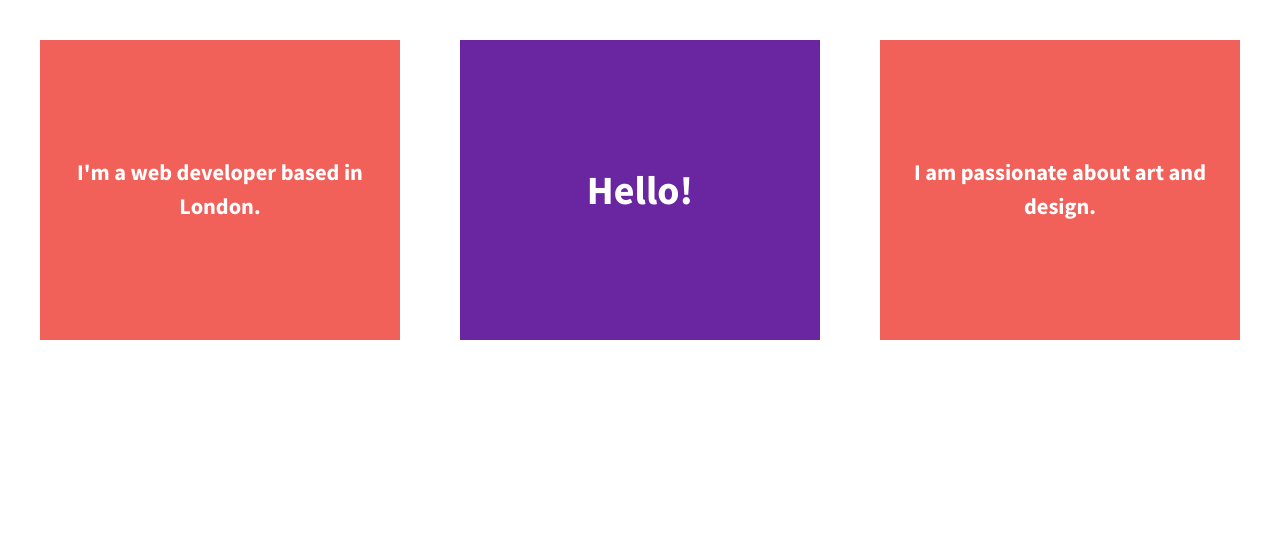
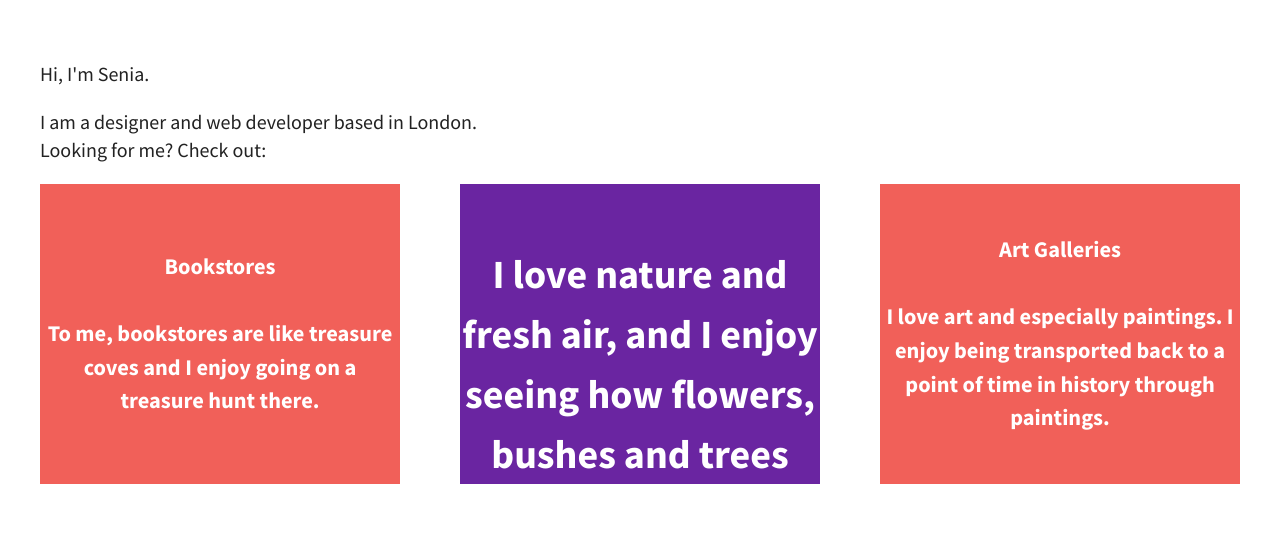
Before and after one commit to ngsenia/divs-flexbox, a plain HTML site: page index.html in a window 1280 px wide. Drawn offline with nearby package versions, Linux system fonts and the light colour scheme.

Commit message:
Added Personal Content

```diff
--- a/index.html
+++ b/index.html
@@ -20,16 +20,21 @@
         <!--[if lt IE 8]>
             <p class="browserupgrade">You are using an <strong>outdated</strong> browser. Please <a href="http://browsehappy.com/">upgrade your browser</a> to improve your experience.</p>
         <![endif]-->
-
+        <header>
+            <p>Hi, I'm Senia.</p>
+        </header>
+        <body>
+            <p> I am a designer and web developer based in London. <br>Looking for me? Check out:</p>
+        </body>
         <section class="wrapper">
             <div class="div-1">
-                <p>I'm a web developer based in London.</p>
+                <p><span>Bookstores</span><br><br>To me, bookstores are like treasure coves and I enjoy going on a treasure hunt there.</p>
             </div>
             <div class="div-2">
-                <p>Hello!</p>
+                <p><span>Parks</span><br><br>I love nature and fresh air, and I enjoy seeing how flowers, bushes and trees have been growing.</p>
             </div>
             <div class="div-3">
-                <p>I am passionate about art and design.</p>
+                <p><span>Art Galleries</span><br><br>I love art and especially paintings. I enjoy being transported back to a point of time in history through paintings.</p>
             </div>
         </section>
 
```
